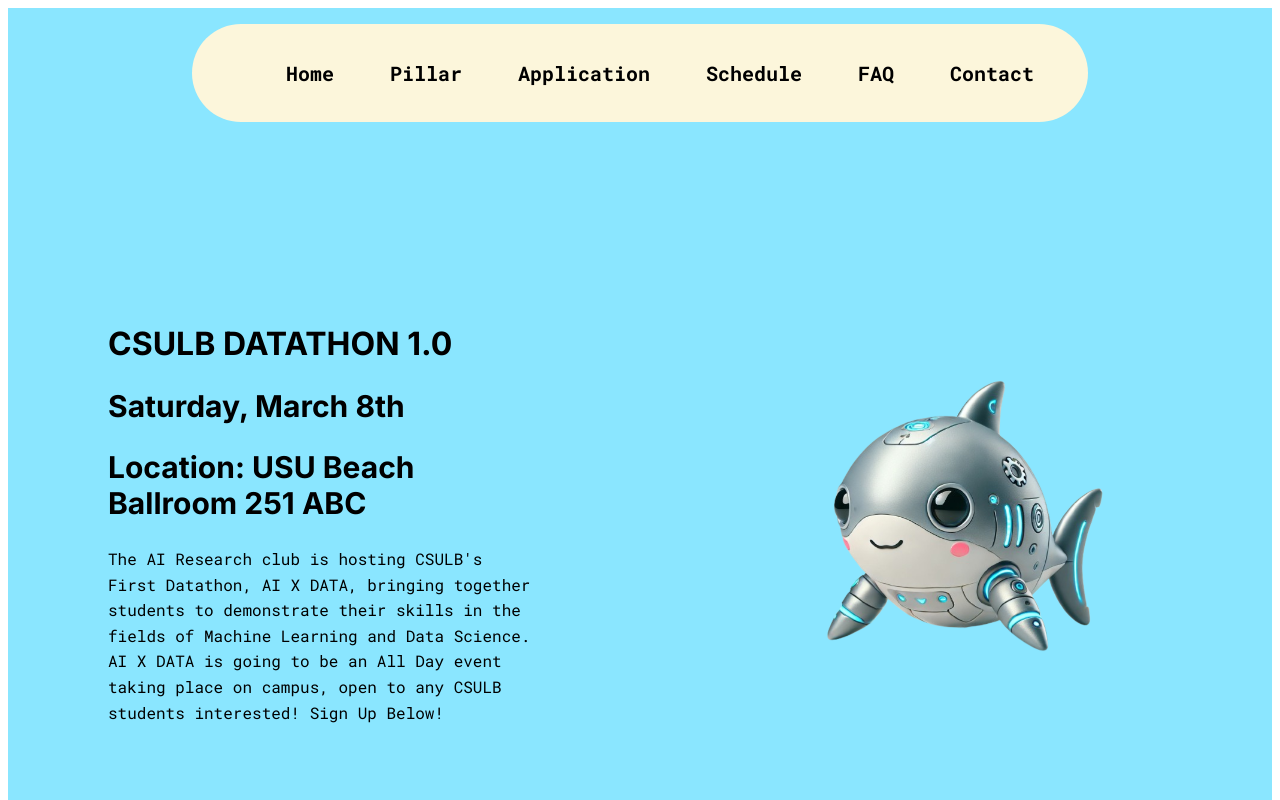
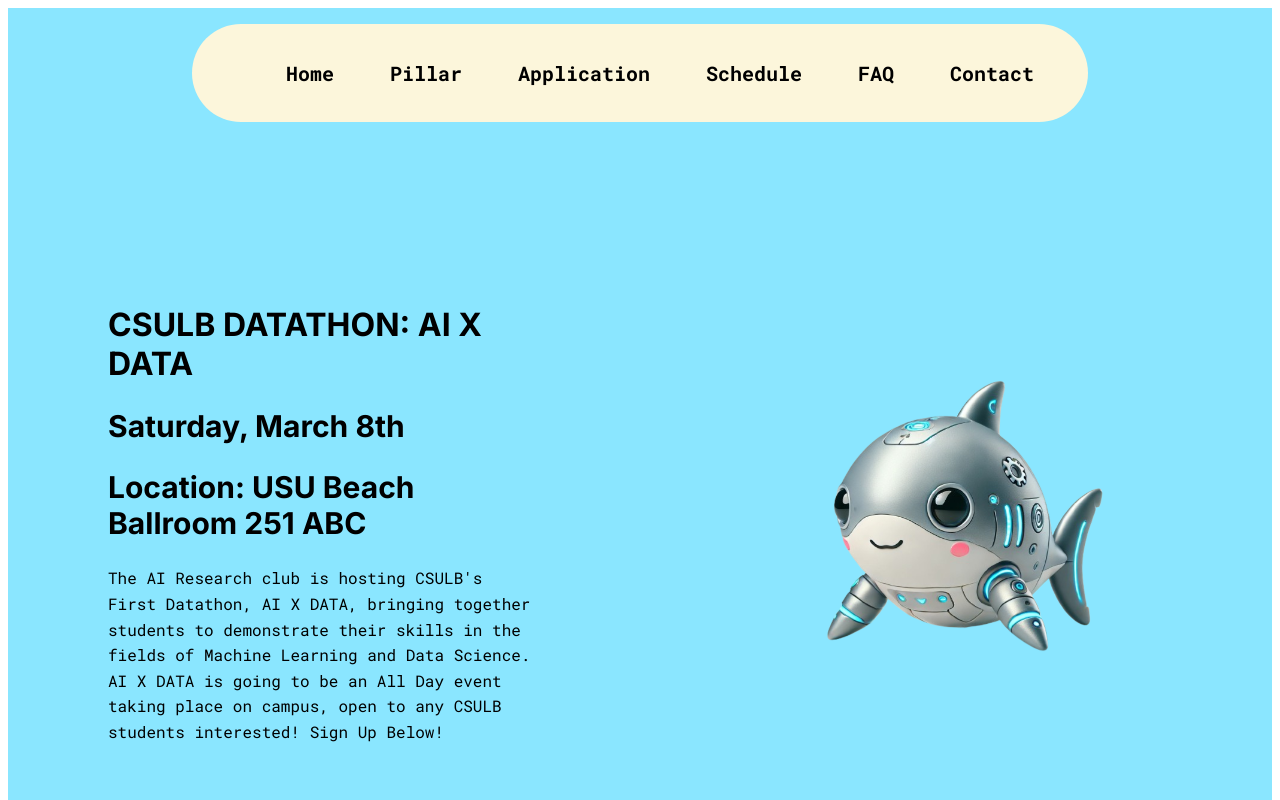
Before and after one commit to CSULBAIResearch/AI_Datathon_1.0, a React (Create React App) app: page / in a window 1280 px wide. Shown: the top 800 px of the page. Built offline with nearby package versions, Linux system fonts and the light colour scheme.

Commit message:
change the website title

```diff
--- a/src/container/HeroPage/HeroPage.jsx
+++ b/src/container/HeroPage/HeroPage.jsx
@@ -10,7 +10,7 @@
       <div className="content-container">
         <div className="content-wrapper">
             <h1 className="heroHeading1">
-                CSULB DATATHON 1.0
+                CSULB DATATHON: AI X DATA
             </h1>
 
             <h2>Saturday, March 8th</h2>
```
